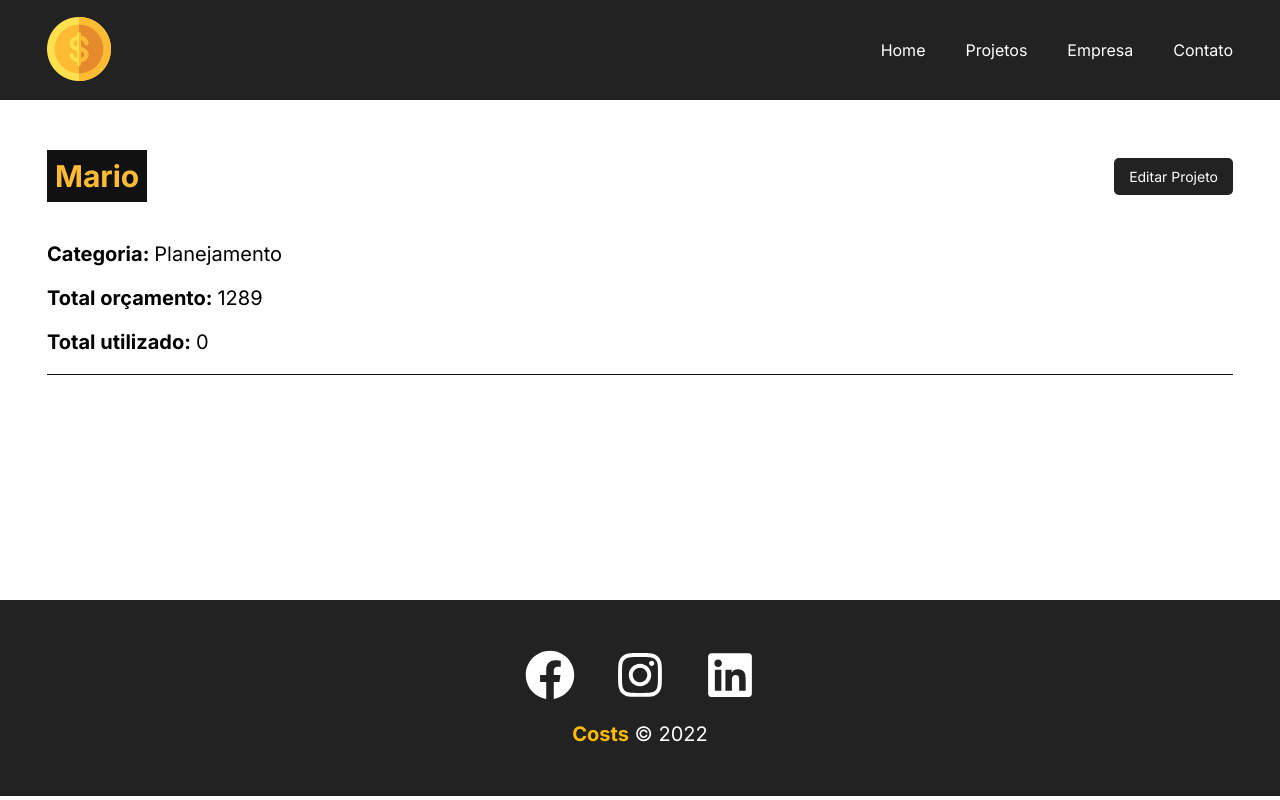
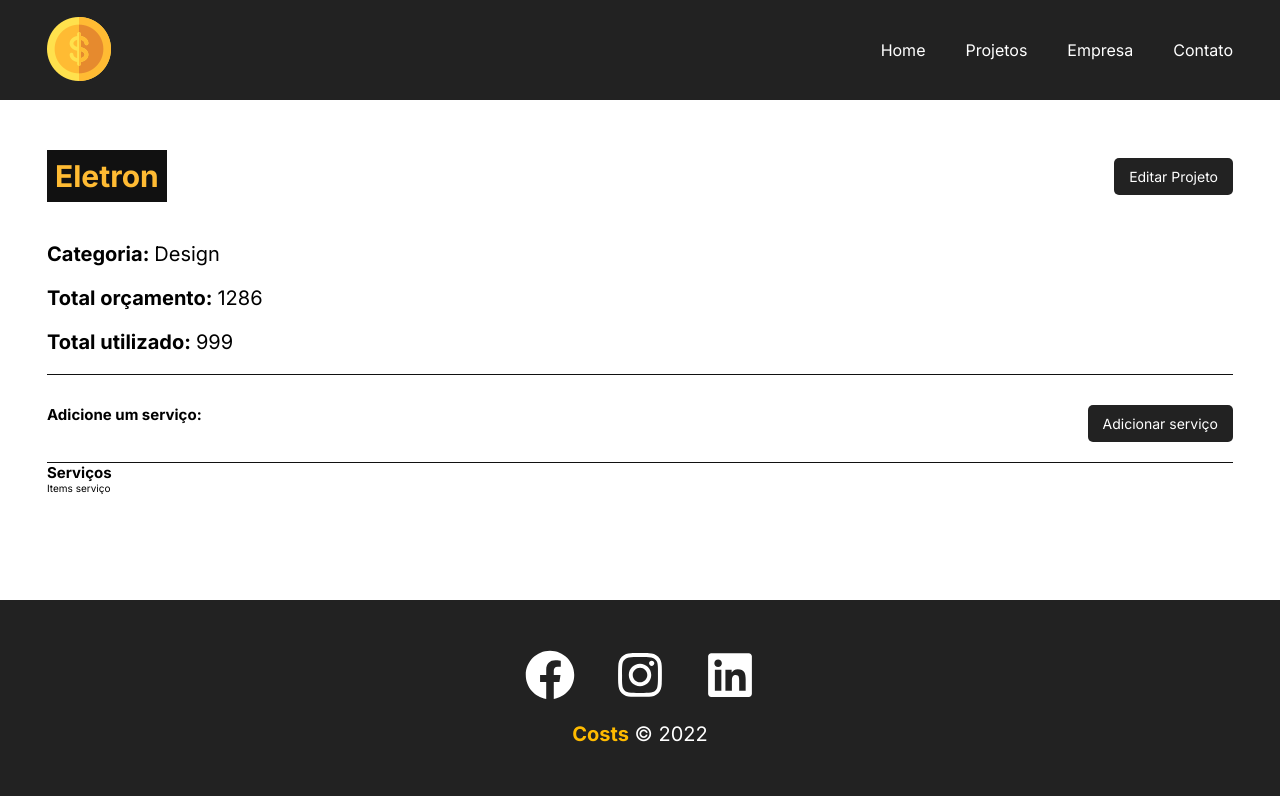
Before and after one commit to GuiLeoni14/Projeto-Costs, a React (Vite) app: page /project/2 in a window 1280 px wide. Built offline with nearby package versions, Linux system fonts and the light colour scheme; data requests are answered from the project's data file.

Commit message:
Adicionando novos serviços

```diff
--- a/db.json
+++ b/db.json
@@ -1,14 +1,21 @@
 {
   "projects": [
     {
-      "name": "Mario",
-      "budget": "1289",
+      "name": "Eletron",
+      "budget": "1286",
       "category": {
-        "id": "4",
-        "name": "Planejamento"
+        "id": "3",
+        "name": "Design"
       },
-      "cost": 0,
-      "services": [],
+      "cost": 999,
+      "services": [
+        {
+          "name": "HeimerBot",
+          "cost": "999",
+          "description": "Um teste para o serviço",
+          "id": "8d9c0f66-ddb6-4444-8b85-5364d862e2eb"
+        }
+      ],
       "id": 2
     }
   ],
--- a/src/components/pages/Project/index.jsx
+++ b/src/components/pages/Project/index.jsx
@@ -1,15 +1,21 @@
 import './styles.scss';
+import { parse, v4 as uuidv4 } from 'uuid';
 import { useParams } from 'react-router-dom';
 import { useState, useEffect } from 'react';
 import Container from '../../layout/Container';
 import ProjectForm from '../../project/ProjectForm';
 import Loading from '../../layout/Loading';
 import Li from '../../Li';
+import Message from '../../layout/Message';
 import ProjectFormButton from '../../Buttons/ProjectFormButton';
+import ServiceForm from '../../service/ServiceForm';
 export default function Project() {
     const { id } = useParams();
     const [project, setProject] = useState({});
     const [showProjectForm, setShowProjectForm] = useState(false);
+    const [showServiceForm, setShowServiceForm] = useState(false);
+    const [message, setMessage] = useState(null);
+    const [typeMessage, setTypeMessage] = useState(null);
     useEffect(() => {
         fetch(`http://localhost:5000/projects/${id}`)
             .then((resp) => resp.json())
@@ -17,8 +23,15 @@ export default function Project() {
                 setProject(data);
             });
     }, [id]);
-    const handleSubmit = (project) => {
+    const handleEditPost = (project) => {
         // console.log(project);
+        setMessage(''); // a mensagem não havia sido exibida após atualizações seguidos pois o componente não alterou seu state
+        if (project.budget < project.cost) {
+            setMessage('Custo do projeto insuficiente');
+            setTypeMessage('error');
+            setShowProjectForm(false);
+            return;
+        }
         fetch(`http://localhost:5000/projects/${project.id}`, {
             method: 'PATCH',
             headers: {
@@ -31,17 +44,52 @@ export default function Project() {
             })
             .then((data) => {
                 setProject(data);
+                setMessage('Projeto atualizado com sucesso!');
+                setTypeMessage('success');
+                setShowProjectForm(false);
             });
     };
     const toggleProjectForm = () => {
         setShowProjectForm(!showProjectForm);
+    };
+    const toggleServiceForm = () => {
+        setShowServiceForm(!showServiceForm);
+    };
+    const createService = (service) => {
+        setMessage('');
+        // last service
+        const lastService = project.services[project.services.length - 1];
+        lastService.id = uuidv4();
+        const lastServiceCost = lastService.cost;
+        const newCost = parseFloat(project.cost) + parseFloat(lastServiceCost);
+        // maximum value validation
+        console.log(lastServiceCost);
+        if (newCost > parseFloat(project.budget)) {
+            setMessage('Orçamento ultrapassado, verifique o valor do serviço!');
+            setTypeMessage('error');
+            project.services.pop();
+            return false;
+        }
+        project.cost = newCost;
+        fetch(`http://localhost:5000/projects/${project.id}`, {
+            method: 'PATCH',
+            headers: {
+                'Content-Type': 'application/json',
+            },
+            body: JSON.stringify(project),
+        })
+            .then((resp) => resp.json())
+            .then((data) => console.log(data))
+            .catch((err) => console.log(err));
     };
     return (
         <section className="s_project">
             <Container>
                 <div className="main_project">
                     {project.name ? (
+                        <>
                             <div className="project">
+                                {message && <Message textMessage={message} type={typeMessage} />}
                                 <div className="text">
                                     <h1>{project.name}</h1>
                                     <ProjectFormButton
@@ -53,7 +101,7 @@ export default function Project() {
                                     <ProjectForm
                                         btnText="Atualizar projeto"
                                         projectData={project}
-                                    handleSubmit={handleSubmit}
+                                        handleSubmit={handleEditPost}
                                     />
                                 ) : (
                                     <div className="project_info">
@@ -65,6 +113,33 @@ export default function Project() {
                                     </div>
                                 )}
                             </div>
+                            <div className="service">
+                                <div className="main_service_form">
+                                    <div className="title">
+                                        <h2>Adicione um serviço:</h2>
+                                        <ProjectFormButton
+                                            toggleProjectForm={toggleServiceForm}
+                                            text={!showServiceForm ? 'Adicionar serviço' : 'Fechar'}
+                                        />
+                                    </div>
+                                    <div className="info">
+                                        {showServiceForm && (
+                                            <ServiceForm
+                                                textButton="Cadastrar serviço"
+                                                handleSubmit={createService}
+                                                projectData={project}
+                                            />
+                                        )}
+                                    </div>
+                                </div>
+                                <div className="items">
+                                    <h2>Serviços</h2>
+                                    <div className="item">
+                                        <p>Items serviço</p>
+                                    </div>
+                                </div>
+                            </div>
+                        </>
                     ) : (
                         <Loading />
                     )}
--- a/src/components/pages/Project/styles.scss
+++ b/src/components/pages/Project/styles.scss
@@ -33,6 +33,20 @@
                     }
                 }
             }
+            .service{
+                padding-top: 3rem;
+                .main_service_form{
+                    display: flex;
+                    flex-direction: column;
+                    border-bottom: 0.1rem solid #111;
+                    padding-bottom: 2rem;
+                    .title{
+                        width: 100%;
+                        justify-content: space-between;
+                        display: flex;
+                    }
+                }
+            }
         }
     }
 }
--- a/src/components/project/ProjectForm/index.jsx
+++ b/src/components/project/ProjectForm/index.jsx
@@ -6,7 +6,7 @@ import { useEffect, useState } from 'react';
 import './styles.scss';
 export default function ProjectForm({ btnText, handleSubmit, projectData }) {
     const [categories, setCategories] = useState([]);
-    const [project, setProject] = useState(projectData || {});
+    const [project, setProject] = useState(projectData || {}); // não é possível mudar o começo do dado recebido pelo state
     console.log(projectData);
     useEffect(() => {
         const fetchApi = async () => {
--- /dev/null
+++ b/src/components/service/ServiceForm/index.jsx
@@ -0,0 +1,52 @@
+import { useState } from 'react';
+import { SubmitButton } from '../../Buttons/SubmitButton';
+import Input from '../../Form/Input';
+import P from 'prop-types';
+export default function ServiceForm({ handleSubmit, projectData, textButton }) {
+    const [service, setService] = useState({});
+    function submit(e) {
+        e.preventDefault();
+        projectData.services.push(service);
+        console.log(service);
+        handleSubmit(projectData);
+    }
+    function handleOnChange(e) {
+        console.log('Handle on change chamado');
+        setService({ ...service, [e.target.name]: e.target.value });
+    }
+    return (
+        <form onSubmit={submit}>
+            <Input
+                type="text"
+                text="Nome do serviço"
+                name="name"
+                id="name"
+                placeholder="Insira o nome do serviço"
+                handleOnChange={handleOnChange}
+            />
+            <Input
+                type="number"
+                text="Custo do serviço"
+                name="cost"
+                id="cost"
+                placeholder="Insira o valor total"
+                handleOnChange={handleOnChange}
+            />
+            <Input
+                type="text"
+                text="Descrição do serviço"
+                name="description"
+                id="description"
+                placeholder="Insira a descrição do serviço"
+                handleOnChange={handleOnChange}
+            />
+            <SubmitButton textButton={textButton} />
+        </form>
+    );
+}
+
+ServiceForm.propTypes = {
+    handleSubmit: P.func,
+    projectData: P.object,
+    textButton: P.string,
+};
```
Also changed, not shown: src/components/service/ServiceForm/styles.scss (added). Lines whose indentation alone changed are shown as unchanged.
